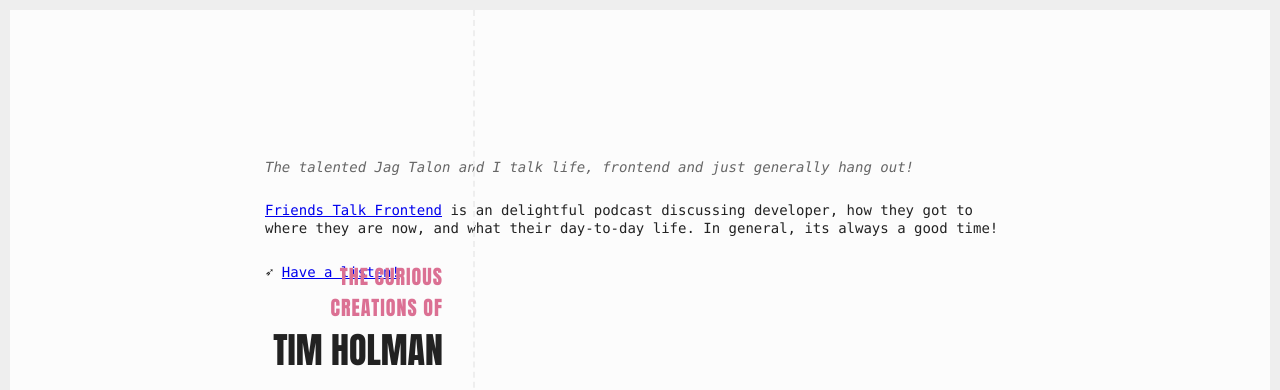
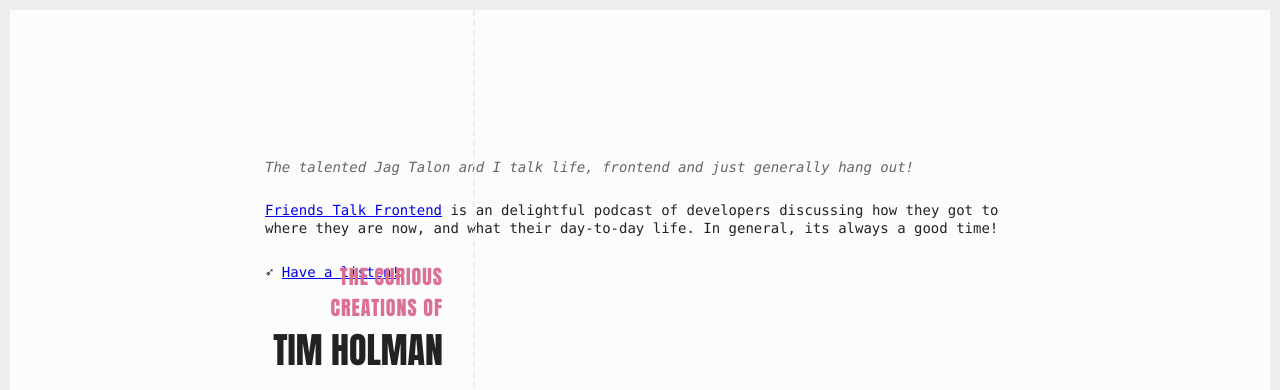
Before and after one commit to tholman/tholman-blog, a Jekyll site: the page built from _posts/2017-04-01-friends-talk-frontend.md, in a window 1280 px wide. Shown: the top 390 px of the page. Built offline with Jekyll 4.4.1, drawn with Linux system fonts in a browser that asks for light colours.

Commit message:
ok get this

```diff
--- a/_posts/2017-04-01-friends-talk-frontend.md
+++ b/_posts/2017-04-01-friends-talk-frontend.md
@@ -7,6 +7,6 @@ type: audio
 
 *The talented Jag Talon and I talk life, frontend and just generally hang out!*
 
-[Friends Talk Frontend](https://friendstalkfrontend.com/) is an delightful podcast discussing developer, how they got to where they are now, and what their day-to-day life. In general, its always a good time!
+[Friends Talk Frontend](https://friendstalkfrontend.com/) is an delightful podcast of developers discussing how they got to where they are now, and what their day-to-day life. In general, its always a good time!
 
 ➶ [Have a listen!](https://simplecast.com/s/3ba98d71)
```
Also changed, not shown: _posts/2017-02-01-ok-get-this.md (+16 -4 lines).
